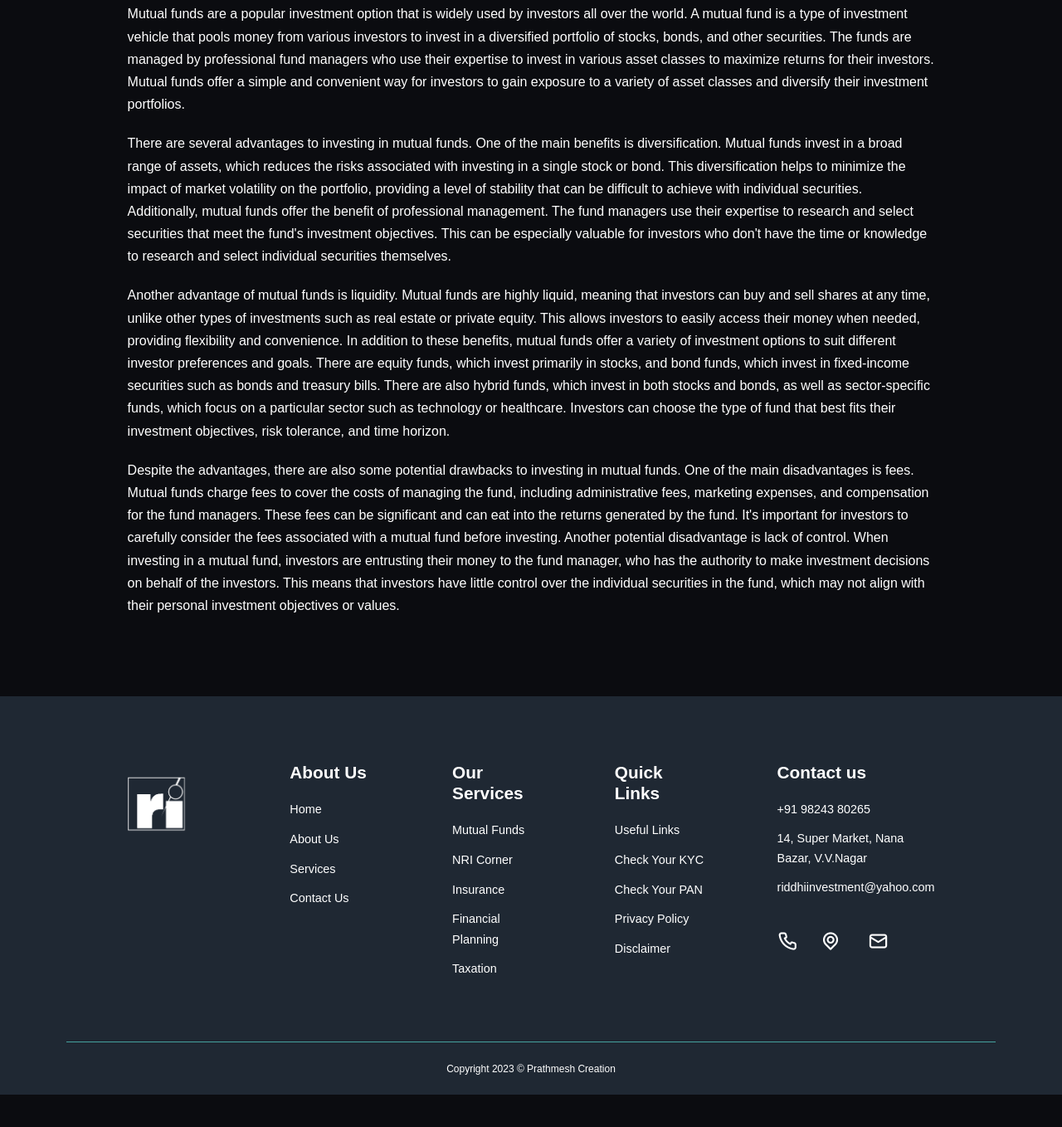
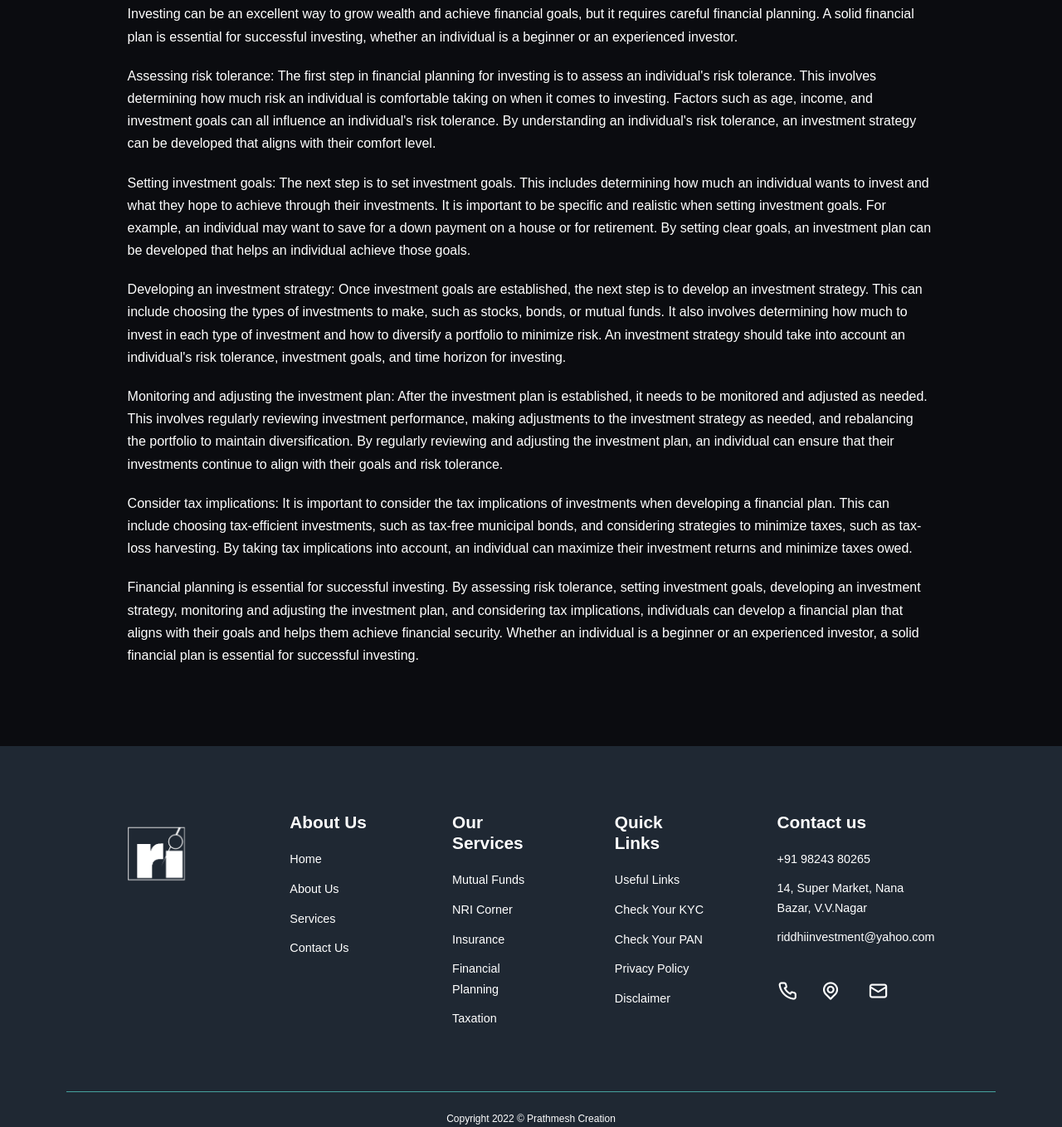
Before and after one commit to Riddhi-Investment/riddhi-investment, a plain HTML site: page finance_planning.html in a window 1280 px wide. Shown: the part 195-1553 px from the top of the page at 83% size. Before the commit the page ends 1514 px from the top, so only its background shows below. Drawn offline with nearby package versions, Linux system fonts and the light colour scheme.

Commit message:
Financial Planning added

```diff
--- a/finance_planning.html
+++ b/finance_planning.html
@@ -46,17 +46,15 @@
     <section class="details">
         <h2>Financial Planning</h2>
         <div class="container courses_con">
+                <p>Investing can be an excellent way to grow wealth and achieve financial goals, but it requires careful financial planning. A solid financial plan is essential for successful investing, whether an individual is a beginner or an experienced investor.</p>
+                <p>Assessing risk tolerance: The first step in financial planning for investing is to assess an individual's risk tolerance. This involves determining how much risk an individual is comfortable taking on when it comes to investing. Factors such as age, income, and investment goals can all influence an individual's risk tolerance. By understanding an individual's risk tolerance, an investment strategy can be developed that aligns with their comfort level.</p>
+                <p>Setting investment goals: The next step is to set investment goals. This includes determining how much an individual wants to invest and what they hope to achieve through their investments. It is important to be specific and realistic when setting investment goals. For example, an individual may want to save for a down payment on a house or for retirement. By setting clear goals, an investment plan can be developed that helps an individual achieve those goals.</p>
+                <p>Developing an investment strategy: Once investment goals are established, the next step is to develop an investment strategy. This can include choosing the types of investments to make, such as stocks, bonds, or mutual funds. It also involves determining how much to invest in each type of investment and how to diversify a portfolio to minimize risk. An investment strategy should take into account an individual's risk tolerance, investment goals, and time horizon for investing.</p>
+                <p>Monitoring and adjusting the investment plan: After the investment plan is established, it needs to be monitored and adjusted as needed. This involves regularly reviewing investment performance, making adjustments to the investment strategy as needed, and rebalancing the portfolio to maintain diversification. By regularly reviewing and adjusting the investment plan, an individual can ensure that their investments continue to align with their goals and risk tolerance.</p>
+                <p>Consider tax implications: It is important to consider the tax implications of investments when developing a financial plan. This can include choosing tax-efficient investments, such as tax-free municipal bonds, and considering strategies to minimize taxes, such as tax-loss harvesting. By taking tax implications into account, an individual can maximize their investment returns and minimize taxes owed.</p>
+                <p>Financial planning is essential for successful investing. By assessing risk tolerance, setting investment goals, developing an investment strategy, monitoring and adjusting the investment plan, and considering tax implications, individuals can develop a financial plan that aligns with their goals and helps them achieve financial security. Whether an individual is a beginner or an experienced investor, a solid financial plan is essential for successful investing.</p>
 
-            <p>Mutual funds are a popular investment option that is widely used by investors all over the world. A mutual fund is a type of investment vehicle that pools money from various investors to invest in a diversified portfolio of stocks, bonds, and other securities. The funds are managed by professional fund managers who use their expertise to invest in various asset classes to maximize returns for their investors. Mutual funds offer a simple and convenient way for investors to gain exposure to a variety of asset classes and diversify their investment portfolios.</p>
-            <p>There are several advantages to investing in mutual funds. One of the main benefits is diversification. Mutual funds invest in a broad range of assets, which reduces the risks associated with investing in a single stock or bond. This diversification helps to minimize the impact of market volatility on the portfolio, providing a level of stability that can be difficult to achieve with individual securities. Additionally, mutual funds offer the benefit of professional management. The fund managers use their expertise to research and select securities that meet the fund's investment objectives. This can be especially valuable for investors who don't have the time or knowledge to research and select individual securities themselves.
-            </p>
-            <p>Another advantage of mutual funds is liquidity. Mutual funds are highly liquid, meaning that investors can buy and sell shares at any time, unlike other types of investments such as real estate or private equity. This allows investors to easily access their money when needed, providing flexibility and convenience.
-
-                In addition to these benefits, mutual funds offer a variety of investment options to suit different investor preferences and goals. There are equity funds, which invest primarily in stocks, and bond funds, which invest in fixed-income securities such as bonds and treasury bills. There are also hybrid funds, which invest in both stocks and bonds, as well as sector-specific funds, which focus on a particular sector such as technology or healthcare. Investors can choose the type of fund that best fits their investment objectives, risk tolerance, and time horizon.</p>
-            <p>Despite the advantages, there are also some potential drawbacks to investing in mutual funds. One of the main disadvantages is fees. Mutual funds charge fees to cover the costs of managing the fund, including administrative fees, marketing expenses, and compensation for the fund managers. These fees can be significant and can eat into the returns generated by the fund. It's important for investors to carefully consider the fees associated with a mutual fund before investing.
-
-                Another potential disadvantage is lack of control. When investing in a mutual fund, investors are entrusting their money to the fund manager, who has the authority to make investment decisions on behalf of the investors. This means that investors have little control over the individual securities in the fund, which may not align with their personal investment objectives or values.</p>
-        </div>
+            </div>
     </section>
 
 
@@ -118,7 +116,7 @@
                 <ul class="footer_social">
 
                     <li>
-                        <i class="uil uil-phone"></i>
+                        <a href=href="tel:+91 98243 80265"><i class="uil uil-phone"></i></a>
                     </li>
                     <li>
                         <a href="https://t.ly/Qd12"><p><i class="uil uil-location-point" style="margin-left: 10px;"></i>
@@ -134,7 +132,7 @@
 
 
         </div>
-        <div class="footer_copyright"><small>Copyright 2023 &copy; Prathmesh Creation</small></div>
+        <div class="footer_copyright"><small>Copyright 2022 &copy; Prathmesh Creation</small></div>
     </footer>
 
 
```
